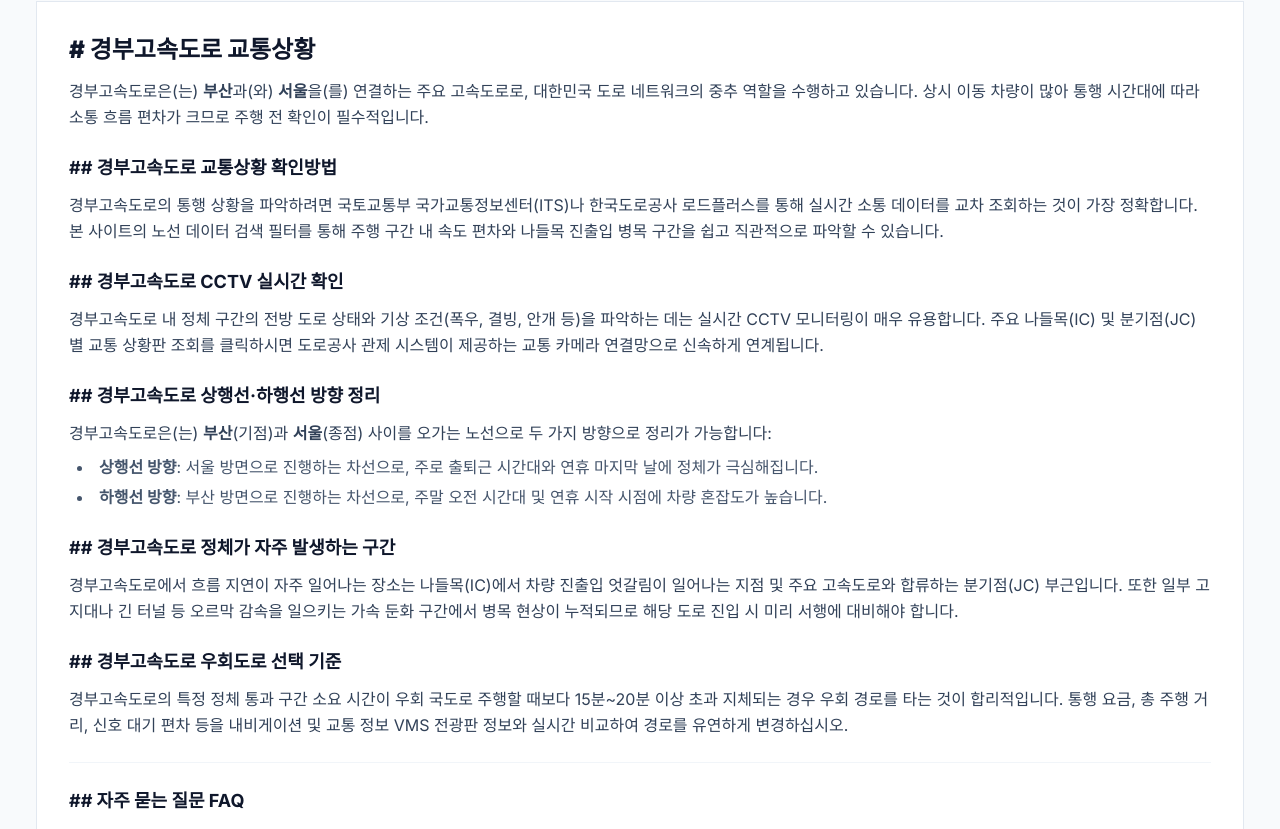
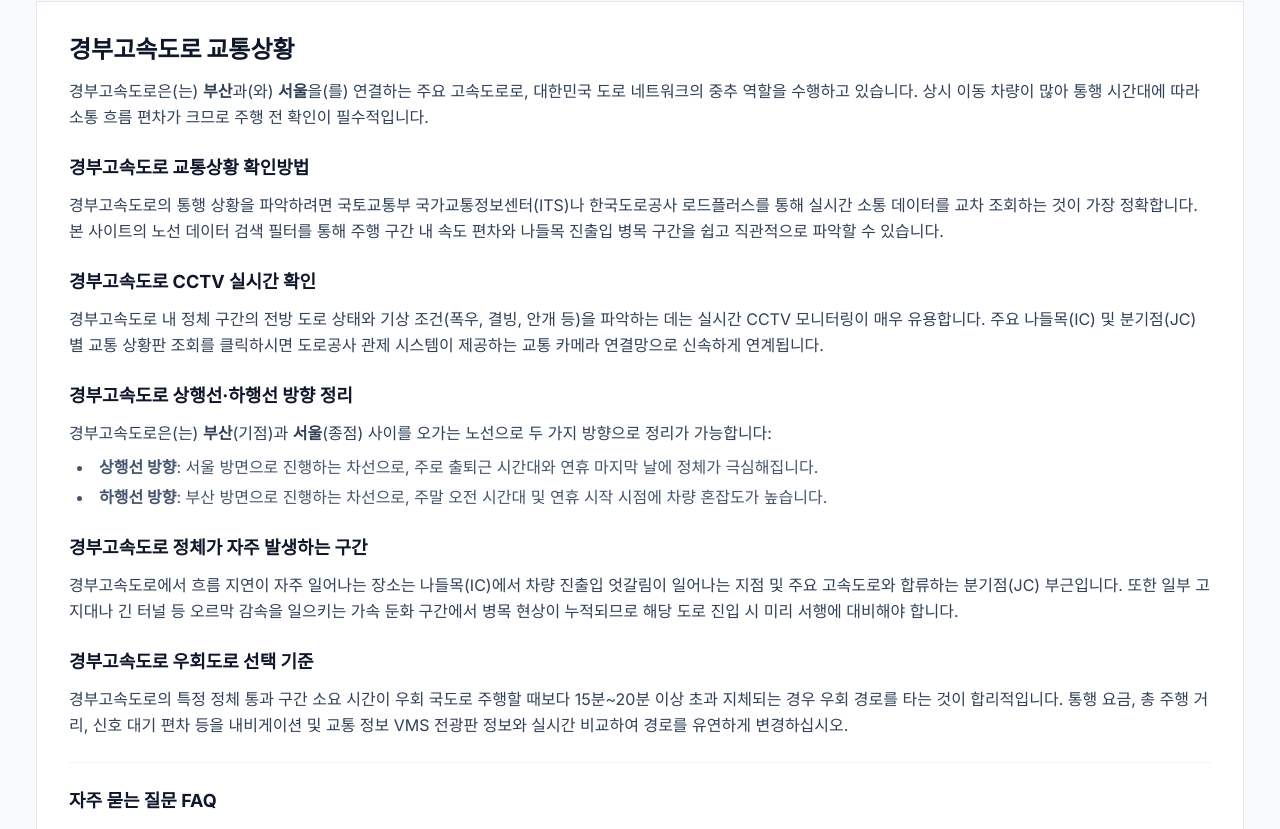
Before and after one commit to fnqlrtm123-code/highway-live, a Next.js app: page /traffic/gyeongbu in a window 1280 px wide. Shown: the part 2911-3740 px from the top of the page. Built offline with nearby package versions, Linux system fonts and the light colour scheme.

Commit message:
seo: remove raw markdown characters # and ## from html tags on highway traffic page

```diff
--- a/src/app/traffic/[highway]/page.tsx
+++ b/src/app/traffic/[highway]/page.tsx
@@ -186,7 +186,7 @@
         <div className="space-y-6">
           <div>
             <h2 className="text-xl md:text-2xl font-black text-slate-900 mb-3 font-sans">
-              # {highway.name} 교통상황
+              {highway.name} 교통상황
             </h2>
             <p className="text-slate-650">
               {highway.name}은(는) <strong>{highway.start}</strong>과(와) <strong>{highway.end}</strong>을(를) 연결하는 주요 고속도로로, 대한민국 도로 네트워크의 중추 역할을 수행하고 있습니다. 상시 이동 차량이 많아 통행 시간대에 따라 소통 흐름 편차가 크므로 주행 전 확인이 필수적입니다.
@@ -195,7 +195,7 @@
 
           <div>
             <h3 className="text-lg font-bold text-slate-900 mb-2.5">
-              ## {highway.name} 교통상황 확인방법
+              {highway.name} 교통상황 확인방법
             </h3>
             <p className="text-slate-650">
               {highway.name}의 통행 상황을 파악하려면 국토교통부 국가교통정보센터(ITS)나 한국도로공사 로드플러스를 통해 실시간 소통 데이터를 교차 조회하는 것이 가장 정확합니다. 본 사이트의 노선 데이터 검색 필터를 통해 주행 구간 내 속도 편차와 나들목 진출입 병목 구간을 쉽고 직관적으로 파악할 수 있습니다.
@@ -204,7 +204,7 @@
 
           <div>
             <h3 className="text-lg font-bold text-slate-900 mb-2.5">
-              ## {highway.name} CCTV 실시간 확인
+              {highway.name} CCTV 실시간 확인
             </h3>
             <p className="text-slate-650">
               {highway.name} 내 정체 구간의 전방 도로 상태와 기상 조건(폭우, 결빙, 안개 등)을 파악하는 데는 실시간 CCTV 모니터링이 매우 유용합니다. 주요 나들목(IC) 및 분기점(JC)별 교통 상황판 조회를 클릭하시면 도로공사 관제 시스템이 제공하는 교통 카메라 연결망으로 신속하게 연계됩니다.
@@ -213,7 +213,7 @@
 
           <div>
             <h3 className="text-lg font-bold text-slate-900 mb-2.5">
-              ## {highway.name} 상행선·하행선 방향 정리
+              {highway.name} 상행선·하행선 방향 정리
             </h3>
             <p className="text-slate-650">
               {highway.name}은(는) <strong>{highway.start}</strong>(기점)과 <strong>{highway.end}</strong>(종점) 사이를 오가는 노선으로 두 가지 방향으로 정리가 가능합니다:
@@ -226,7 +226,7 @@
 
           <div>
             <h3 className="text-lg font-bold text-slate-900 mb-2.5">
-              ## {highway.name} 정체가 자주 발생하는 구간
+              {highway.name} 정체가 자주 발생하는 구간
             </h3>
             <p className="text-slate-650">
               {highway.name}에서 흐름 지연이 자주 일어나는 장소는 나들목(IC)에서 차량 진출입 엇갈림이 일어나는 지점 및 주요 고속도로와 합류하는 분기점(JC) 부근입니다. 또한 일부 고지대나 긴 터널 등 오르막 감속을 일으키는 가속 둔화 구간에서 병목 현상이 누적되므로 해당 도로 진입 시 미리 서행에 대비해야 합니다.
@@ -235,7 +235,7 @@
 
           <div>
             <h3 className="text-lg font-bold text-slate-900 mb-2.5">
-              ## {highway.name} 우회도로 선택 기준
+              {highway.name} 우회도로 선택 기준
             </h3>
             <p className="text-slate-650">
               {highway.name}의 특정 정체 통과 구간 소요 시간이 우회 국도로 주행할 때보다 15분~20분 이상 초과 지체되는 경우 우회 경로를 타는 것이 합리적입니다. 통행 요금, 총 주행 거리, 신호 대기 편차 등을 내비게이션 및 교통 정보 VMS 전광판 정보와 실시간 비교하여 경로를 유연하게 변경하십시오.
@@ -244,7 +244,7 @@
 
           <div className="border-t border-slate-100 pt-6">
             <h3 className="text-lg font-bold text-slate-900 mb-4">
-              ## 자주 묻는 질문 FAQ
+              자주 묻는 질문 FAQ
             </h3>
             <div className="space-y-4">
               <div>
```
